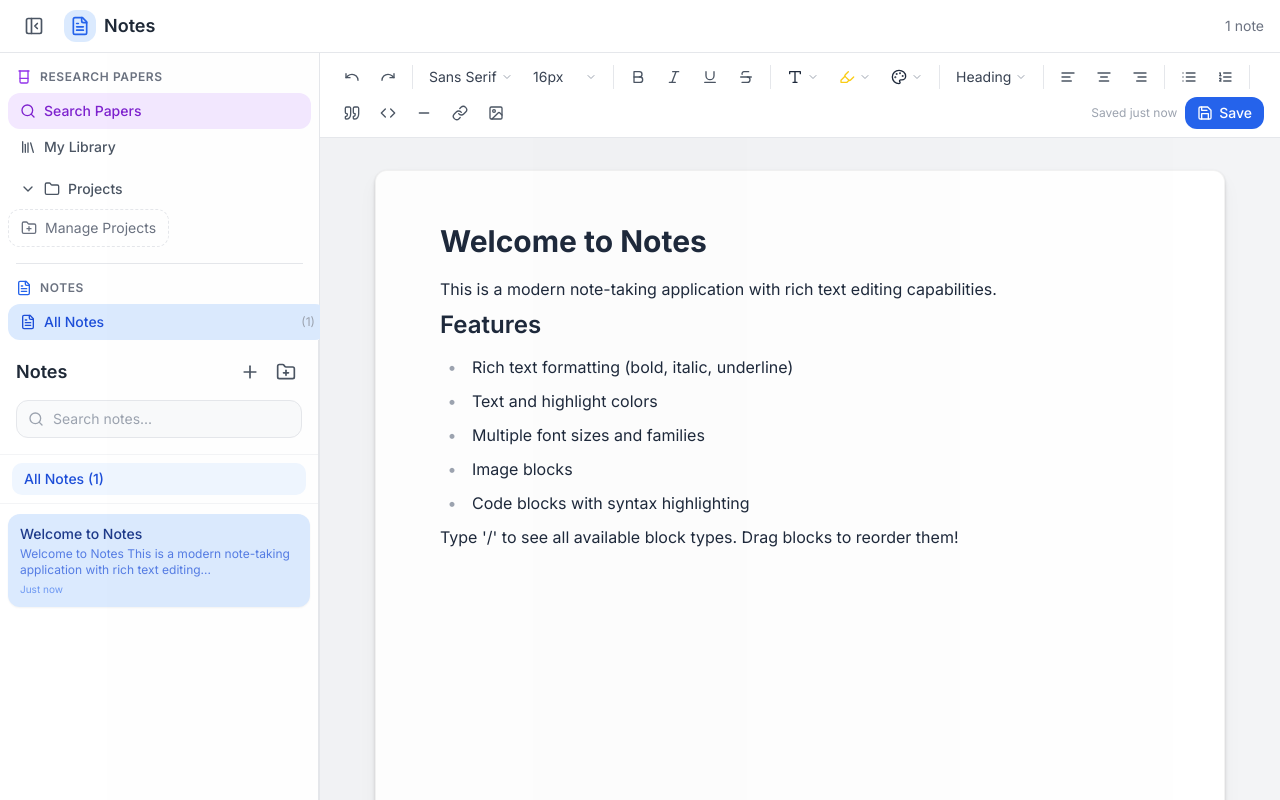
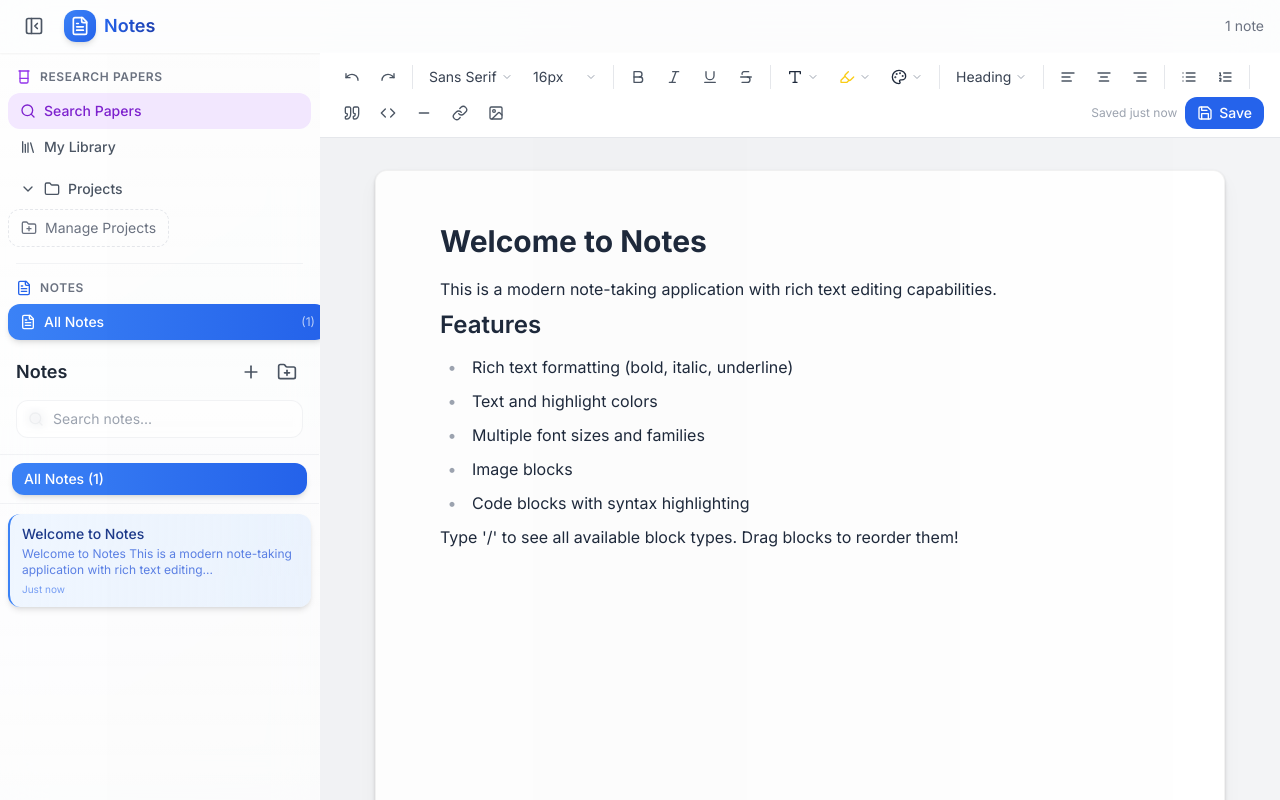
Before and after one commit to noreddine2023/notionapp, a React (Vite) app: page / in a window 1280 px wide. Built offline with nearby package versions, Linux system fonts and the light colour scheme.

Commit message:
Apply glassmorphism and modern styling to App and NotesSidebar
Co-authored-by: noreddine2023 <129369489+noreddine2023@users.noreply.github.com>

```diff
--- a/src/App.tsx
+++ b/src/App.tsx
@@ -66,13 +66,13 @@ const App: React.FC = () => {
   }, []);
 
   return (
-    <div className="h-screen flex flex-col bg-gray-50 text-slate-800 font-sans">
+    <div className="h-screen flex flex-col bg-gradient-to-br from-gray-50 to-gray-100 dark:from-slate-900 dark:to-slate-800 text-slate-800 dark:text-slate-100 font-sans">
       {/* Header */}
-      <header className="bg-white border-b border-gray-200 px-4 py-2 flex items-center justify-between z-10">
+      <header className="bg-white/70 dark:bg-slate-900/80 backdrop-blur-xl border-b border-white/20 dark:border-white/10 px-4 py-2 flex items-center justify-between z-10 shadow-sm">
         <div className="flex items-center gap-3">
           <button
             onClick={() => setSidebarOpen(!sidebarOpen)}
-            className="p-2 rounded-md hover:bg-gray-100 text-gray-600 transition-colors"
+            className="p-2 rounded-xl hover:bg-white/50 dark:hover:bg-white/10 text-gray-600 dark:text-gray-300 transition-all duration-200 hover:scale-105 active:scale-95"
             title={sidebarOpen ? 'Hide sidebar' : 'Show sidebar'}
           >
             {sidebarOpen ? (
@@ -84,28 +84,28 @@ const App: React.FC = () => {
           <div className="flex items-center gap-2">
             {mainView === 'notes' ? (
               <>
-                <div className="p-1.5 bg-blue-100 rounded-lg">
-                  <FileText className="w-5 h-5 text-blue-600" />
+                <div className="p-1.5 bg-gradient-to-br from-blue-500 to-blue-600 rounded-xl shadow-md">
+                  <FileText className="w-5 h-5 text-white" />
                 </div>
-                <h1 className="text-lg font-semibold text-gray-800">Notes</h1>
+                <h1 className="text-lg font-semibold bg-gradient-to-r from-blue-600 to-blue-800 bg-clip-text text-transparent">Notes</h1>
               </>
             ) : (
               <>
-                <div className="p-1.5 bg-purple-100 rounded-lg">
-                  <Beaker className="w-5 h-5 text-purple-600" />
+                <div className="p-1.5 bg-gradient-to-br from-purple-500 to-purple-600 rounded-xl shadow-md">
+                  <Beaker className="w-5 h-5 text-white" />
                 </div>
-                <h1 className="text-lg font-semibold text-gray-800">Research</h1>
+                <h1 className="text-lg font-semibold bg-gradient-to-r from-purple-600 to-purple-800 bg-clip-text text-transparent">Research</h1>
               </>
             )}
           </div>
         </div>
         <div className="flex items-center gap-4">
           {mainView === 'notes' ? (
-            <span className="text-sm text-gray-500">
+            <span className="text-sm text-gray-500 dark:text-gray-400">
               {notes.length} note{notes.length !== 1 ? 's' : ''}
             </span>
           ) : (
-            <span className="text-sm text-gray-500">
+            <span className="text-sm text-gray-500 dark:text-gray-400">
               {papers.length} saved paper{papers.length !== 1 ? 's' : ''}
             </span>
           )}
@@ -120,7 +120,7 @@ const App: React.FC = () => {
             sidebarOpen ? 'w-80' : 'w-0'
           } overflow-hidden flex-shrink-0`}
         >
-          <div className="w-80 h-full flex flex-col bg-white border-r border-gray-200">
+          <div className="w-80 h-full flex flex-col bg-gradient-to-b from-white/80 to-white/70 dark:from-slate-900/90 dark:to-slate-900/80 backdrop-blur-xl border-r border-white/20 dark:border-white/10 shadow-lg">
             {/* Research Section - Always visible at top */}
             <div className="flex-shrink-0 py-2">
               <ResearchSidebar
@@ -132,13 +132,13 @@ const App: React.FC = () => {
             </div>
 
             {/* Divider */}
-            <div className="flex-shrink-0 mx-4 my-2 border-t border-gray-200" />
+            <div className="flex-shrink-0 mx-4 my-2 border-t border-gray-200/50 dark:border-white/10" />
 
             {/* Notes Section Header */}
             <div className="flex-shrink-0 px-4 py-2">
               <div className="flex items-center gap-2">
-                <FileText className="w-4 h-4 text-blue-600" />
-                <span className="text-xs font-semibold text-gray-500 uppercase tracking-wider">
+                <FileText className="w-4 h-4 text-blue-600 dark:text-blue-400" />
+                <span className="text-xs font-semibold text-gray-500 dark:text-gray-400 uppercase tracking-wider">
                   Notes
                 </span>
               </div>
@@ -148,15 +148,15 @@ const App: React.FC = () => {
             <div className="flex-shrink-0">
               <button
                 onClick={handleNotesClick}
-                className={`flex items-center gap-2 mx-2 px-3 py-2 rounded-lg transition-colors w-full ${
+                className={`flex items-center gap-2 mx-2 px-3 py-2 rounded-xl transition-all duration-200 w-full ${
                   mainView === 'notes'
-                    ? 'bg-blue-100 text-blue-700'
-                    : 'text-gray-600 hover:bg-gray-100'
-                }`}
+                    ? 'bg-gradient-to-r from-blue-500 to-blue-600 text-white shadow-md hover:shadow-lg hover:scale-[1.02]'
+                    : 'text-gray-600 dark:text-gray-300 hover:bg-white/50 dark:hover:bg-white/10 hover:scale-[1.02]'
+                } active:scale-[0.98]`}
               >
                 <FileText className="w-4 h-4" />
                 <span className="text-sm font-medium flex-1 text-left">All Notes</span>
-                <span className="text-xs text-gray-400">({notes.length})</span>
+                <span className={`text-xs ${mainView === 'notes' ? 'text-white/70' : 'text-gray-400'}`}>({notes.length})</span>
               </button>
             </div>
 
--- a/src/editor/components/NotesSidebar.tsx
+++ b/src/editor/components/NotesSidebar.tsx
@@ -153,22 +153,22 @@ export const NotesSidebar: React.FC = () => {
   });
 
   return (
-    <div className="notes-sidebar flex flex-col h-full bg-white border-r border-gray-200">
+    <div className="notes-sidebar flex flex-col h-full bg-transparent">
       {/* Header */}
-      <div className="p-4 border-b border-gray-100">
+      <div className="p-4 border-b border-gray-200/50 dark:border-white/10">
         <div className="flex items-center justify-between mb-3">
-          <h2 className="text-lg font-semibold text-gray-800">Notes</h2>
+          <h2 className="text-lg font-semibold text-gray-800 dark:text-gray-100">Notes</h2>
           <div className="flex items-center gap-1">
             <button
               onClick={() => createNote(activeGroupId)}
-              className="p-1.5 rounded-md hover:bg-gray-100 text-gray-600 hover:text-gray-800 transition-colors"
+              className="p-1.5 rounded-xl hover:bg-white/50 dark:hover:bg-white/10 text-gray-600 dark:text-gray-300 hover:text-gray-800 dark:hover:text-gray-100 transition-all duration-200 hover:scale-110 active:scale-95"
               title="New Note"
             >
               <Plus className="w-5 h-5" />
             </button>
             <button
               onClick={() => setIsCreatingGroup(true)}
-              className="p-1.5 rounded-md hover:bg-gray-100 text-gray-600 hover:text-gray-800 transition-colors"
+              className="p-1.5 rounded-xl hover:bg-white/50 dark:hover:bg-white/10 text-gray-600 dark:text-gray-300 hover:text-gray-800 dark:hover:text-gray-100 transition-all duration-200 hover:scale-110 active:scale-95"
               title="New Group"
             >
               <FolderPlus className="w-5 h-5" />
@@ -178,18 +178,18 @@ export const NotesSidebar: React.FC = () => {
 
         {/* Search */}
         <div className="relative">
-          <Search className="absolute left-3 top-1/2 -translate-y-1/2 w-4 h-4 text-gray-400" />
+          <Search className="absolute left-3 top-1/2 -translate-y-1/2 w-4 h-4 text-gray-400 dark:text-gray-500" />
           <input
             type="text"
             placeholder="Search notes..."
             value={searchQuery}
             onChange={(e) => setSearchQuery(e.target.value)}
-            className="w-full pl-9 pr-3 py-2 text-sm bg-gray-50 border border-gray-200 rounded-lg focus:outline-none focus:ring-2 focus:ring-blue-500 focus:border-transparent transition-all"
+            className="w-full pl-9 pr-3 py-2 text-sm bg-white/50 dark:bg-white/5 border border-gray-200/50 dark:border-white/10 rounded-xl focus:outline-none focus:ring-2 focus:ring-blue-500 dark:focus:ring-blue-400 focus:border-transparent transition-all backdrop-blur-sm"
           />
           {searchQuery && (
             <button
               onClick={() => setSearchQuery('')}
-              className="absolute right-2 top-1/2 -translate-y-1/2 p-0.5 rounded hover:bg-gray-200 text-gray-400"
+              className="absolute right-2 top-1/2 -translate-y-1/2 p-0.5 rounded hover:bg-gray-200 dark:hover:bg-white/20 text-gray-400 dark:text-gray-500 transition-all duration-200"
             >
               <X className="w-3.5 h-3.5" />
             </button>
@@ -198,14 +198,14 @@ export const NotesSidebar: React.FC = () => {
       </div>
 
       {/* Filter tabs */}
-      <div className="px-3 py-2 border-b border-gray-100">
+      <div className="px-3 py-2 border-b border-gray-200/50 dark:border-white/10">
         <button
           onClick={() => setActiveGroup(null)}
-          className={`w-full text-left px-3 py-1.5 rounded-md text-sm font-medium transition-colors ${
+          className={`w-full text-left px-3 py-1.5 rounded-xl text-sm font-medium transition-all duration-200 ${
             activeGroupId === null
-              ? 'bg-blue-50 text-blue-700'
-              : 'text-gray-600 hover:bg-gray-50'
-          }`}
+              ? 'bg-gradient-to-r from-blue-500 to-blue-600 text-white shadow-md hover:shadow-lg hover:scale-[1.02]'
+              : 'text-gray-600 dark:text-gray-300 hover:bg-white/50 dark:hover:bg-white/10 hover:scale-[1.02]'
+          } active:scale-[0.98]`}
         >
           All Notes ({notes.length})
         </button>
@@ -219,7 +219,7 @@ export const NotesSidebar: React.FC = () => {
           const groupNotes = groupedNotesMap.get(group.id) || [];
 
           return (
-            <div key={group.id} className="border-b border-gray-50">
+            <div key={group.id} className="border-b border-gray-200/30 dark:border-white/5">
               {/* Group header */}
               <div
                 onClick={() => {
@@ -227,10 +227,10 @@ export const NotesSidebar: React.FC = () => {
                   toggleGroupExpansion(group.id);
                 }}
                 onContextMenu={(e) => handleContextMenu(e, 'group', group.id)}
-                className={`flex items-center gap-2 px-3 py-2 cursor-pointer transition-colors ${
+                className={`flex items-center gap-2 px-3 py-2 cursor-pointer transition-all duration-200 ${
                   activeGroupId === group.id
-                    ? 'bg-blue-50'
-                    : 'hover:bg-gray-50'
+                    ? 'bg-blue-50/50 dark:bg-blue-500/10'
+                    : 'hover:bg-white/50 dark:hover:bg-white/5 hover:translate-x-0.5'
                 }`}
               >
                 <button
@@ -238,16 +238,16 @@ export const NotesSidebar: React.FC = () => {
                     e.stopPropagation();
                     toggleGroupExpansion(group.id);
                   }}
-                  className="p-0.5 rounded hover:bg-gray-200"
+                  className="p-0.5 rounded hover:bg-gray-200 dark:hover:bg-white/20 transition-all duration-200"
                 >
                   {isExpanded ? (
-                    <ChevronDown className="w-4 h-4 text-gray-400" />
+                    <ChevronDown className="w-4 h-4 text-gray-400 dark:text-gray-500" />
                   ) : (
-                    <ChevronRight className="w-4 h-4 text-gray-400" />
+                    <ChevronRight className="w-4 h-4 text-gray-400 dark:text-gray-500" />
                   )}
                 </button>
                 <div
-                  className="w-3 h-3 rounded-full flex-shrink-0"
+                  className="w-3 h-3 rounded-full flex-shrink-0 shadow-sm"
                   style={{ backgroundColor: group.color }}
                 />
                 {editingGroupId === group.id ? (
@@ -265,14 +265,14 @@ export const NotesSidebar: React.FC = () => {
                       }
                     }}
                     onClick={(e) => e.stopPropagation()}
-                    className="flex-1 px-1 py-0.5 text-sm border border-blue-300 rounded focus:outline-none focus:ring-1 focus:ring-blue-500"
+                    className="flex-1 px-1 py-0.5 text-sm border border-blue-300 dark:border-blue-500 rounded focus:outline-none focus:ring-1 focus:ring-blue-500 dark:focus:ring-blue-400 bg-white dark:bg-slate-800 text-gray-900 dark:text-gray-100"
                   />
                 ) : (
-                  <span className="flex-1 text-sm font-medium text-gray-700 truncate">
+                  <span className="flex-1 text-sm font-medium text-gray-700 dark:text-gray-200 truncate">
                     {group.name}
                   </span>
                 )}
-                <span className="text-xs text-gray-400">{groupNotes.length}</span>
+                <span className="text-xs text-gray-400 dark:text-gray-500">{groupNotes.length}</span>
               </div>
 
               {/* Group notes */}
@@ -514,16 +514,16 @@ const NoteCard: React.FC<NoteCardProps> = ({
     <div
       onClick={onClick}
       onContextMenu={onContextMenu}
-      className={`group relative mx-2 my-0.5 px-3 py-2.5 rounded-lg cursor-pointer transition-all duration-150 ${
+      className={`group relative mx-2 my-0.5 px-3 py-2.5 rounded-xl cursor-pointer transition-all duration-200 ${
         isActive
-          ? 'bg-blue-100 shadow-sm'
-          : 'hover:bg-gray-50'
-      }`}
+          ? 'bg-gradient-to-r from-blue-50 to-blue-100/50 dark:from-blue-500/20 dark:to-blue-600/10 shadow-md border-l-2 border-blue-500 dark:border-blue-400 hover:scale-[1.02]'
+          : 'hover:bg-white/50 dark:hover:bg-white/5 hover:translate-x-1 hover:shadow-sm'
+      } active:scale-[0.98]`}
     >
       {/* Group indicator */}
       {groupColor && (
         <div
-          className="absolute left-0 top-2 bottom-2 w-1 rounded-full"
+          className="absolute left-0 top-2 bottom-2 w-1 rounded-full shadow-sm"
           style={{ backgroundColor: groupColor }}
         />
       )}
@@ -532,7 +532,7 @@ const NoteCard: React.FC<NoteCardProps> = ({
         {/* Title */}
         <h3
           className={`text-sm font-medium truncate ${
-            isActive ? 'text-blue-900' : 'text-gray-800'
+            isActive ? 'text-blue-900 dark:text-blue-100' : 'text-gray-800 dark:text-gray-200'
           }`}
         >
           {note.title || 'Untitled'}
@@ -541,7 +541,7 @@ const NoteCard: React.FC<NoteCardProps> = ({
         {/* Preview */}
         <p
           className={`text-xs mt-0.5 line-clamp-2 ${
-            isActive ? 'text-blue-700/70' : 'text-gray-500'
+            isActive ? 'text-blue-700/70 dark:text-blue-300/70' : 'text-gray-500 dark:text-gray-400'
           }`}
         >
           {preview || 'No content'}
@@ -550,7 +550,7 @@ const NoteCard: React.FC<NoteCardProps> = ({
         {/* Date */}
         <p
           className={`text-[10px] mt-1 ${
-            isActive ? 'text-blue-600/60' : 'text-gray-400'
+            isActive ? 'text-blue-600/60 dark:text-blue-400/60' : 'text-gray-400 dark:text-gray-500'
           }`}
         >
           {formatRelativeTime(note.updatedAt)}
@@ -563,11 +563,11 @@ const NoteCard: React.FC<NoteCardProps> = ({
           e.stopPropagation();
           onContextMenu(e);
         }}
-        className={`absolute top-2 right-2 p-1 rounded opacity-0 group-hover:opacity-100 transition-opacity ${
-          isActive ? 'hover:bg-blue-200' : 'hover:bg-gray-200'
+        className={`absolute top-2 right-2 p-1 rounded-lg opacity-0 group-hover:opacity-100 transition-all duration-200 hover:scale-110 ${
+          isActive ? 'hover:bg-blue-200 dark:hover:bg-blue-700/30' : 'hover:bg-gray-200 dark:hover:bg-white/20'
         }`}
       >
-        <MoreHorizontal className="w-4 h-4 text-gray-500" />
+        <MoreHorizontal className="w-4 h-4 text-gray-500 dark:text-gray-400" />
       </button>
     </div>
   );
```
